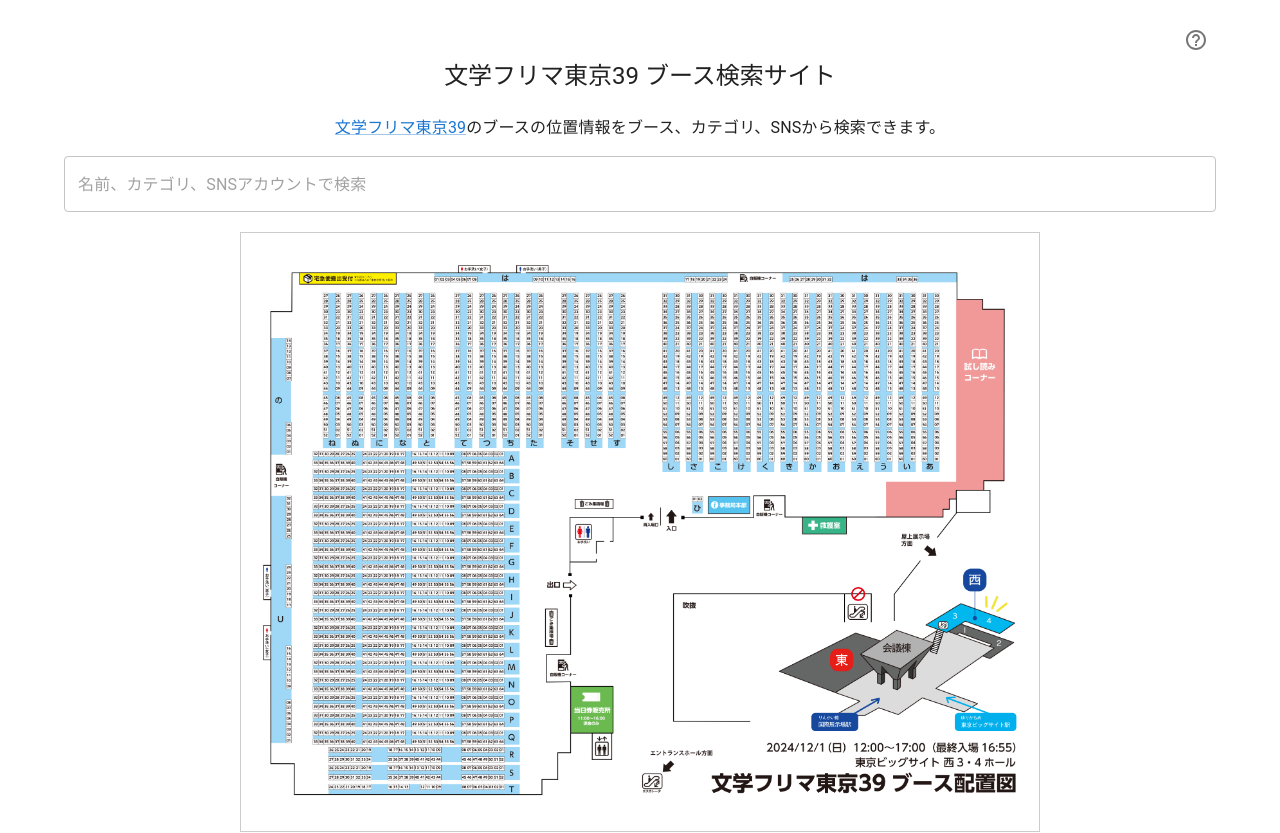
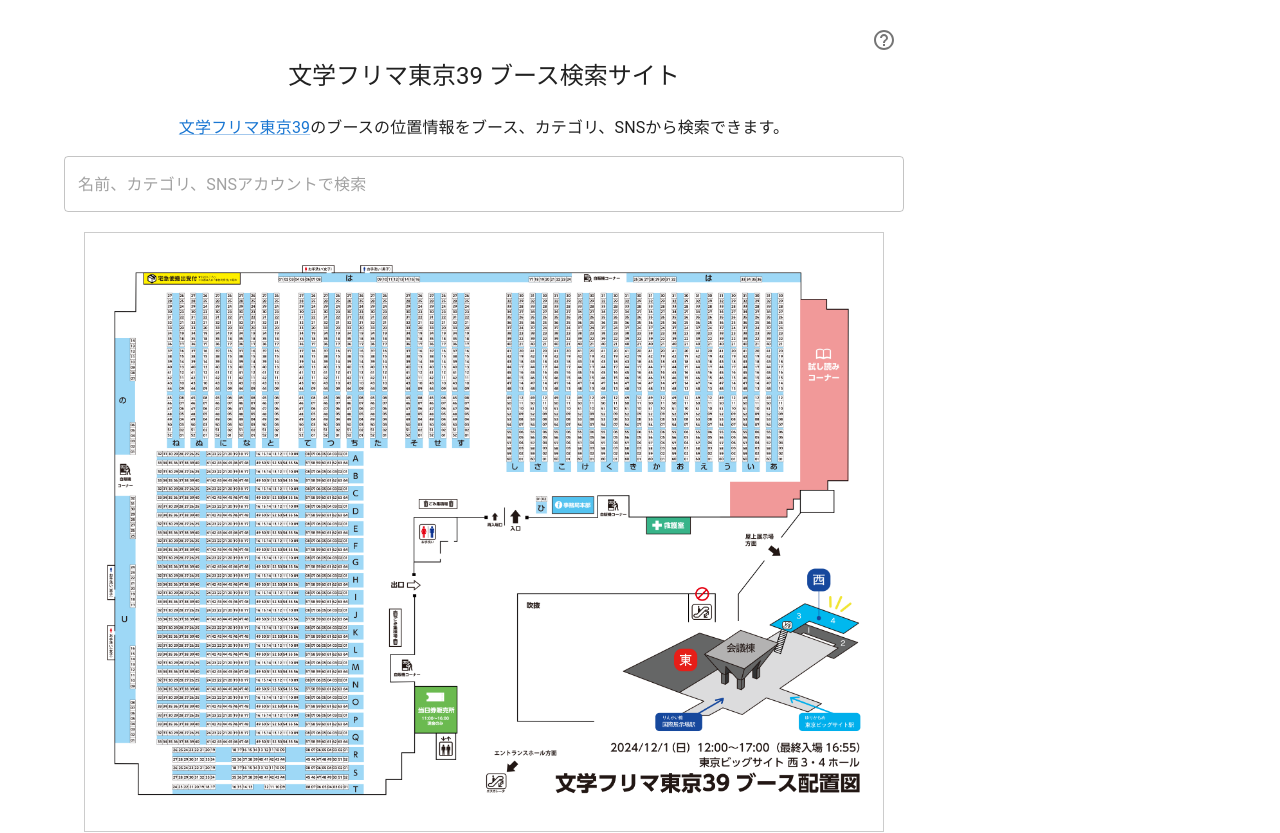
Before and after one commit to HumanisteJP/bunfree_map, a React (Vite) app: page / in a window 1280 px wide. Shown: the top 833 px of the page. Built offline with nearby package versions, Linux system fonts and the light colour scheme.

Commit message:
幅調整

```diff
--- a/src/App.jsx
+++ b/src/App.jsx
@@ -87,7 +87,7 @@
       <CssBaseline />
       <div className="App" style={{ display: "flex", flexDirection: "column", justifyContent: "flex-start", alignItems: "center", minHeight: "100vh" }}>
         <Container sx={{ maxWidth: 840 }}>
-          <Stack spacing={2}>
+          <Stack spacing={2} maxWidth={840}>
             <Box>
               <Box display="flex" justifyContent="flex-end" alignItems="center">
                 <IconButton onClick={handleOpen}>
```
